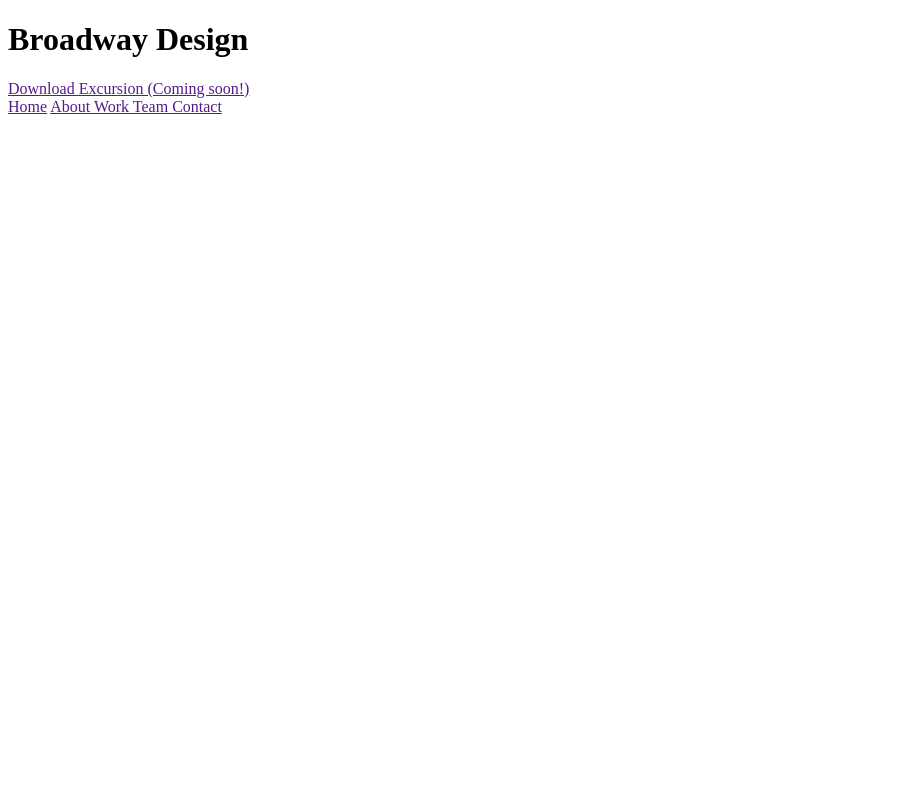
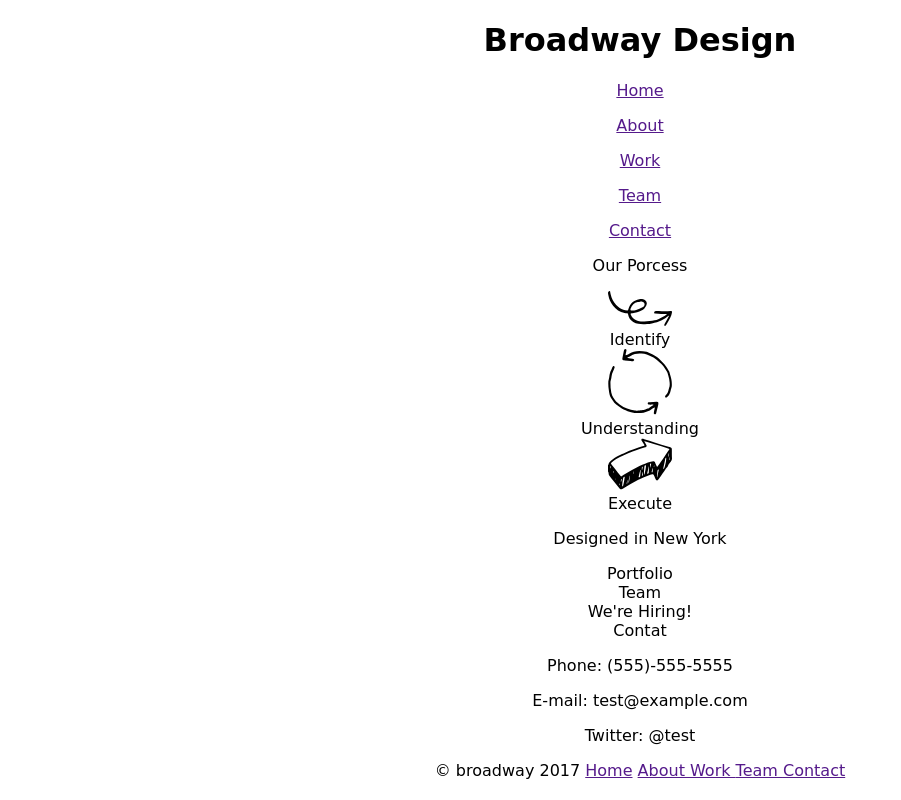
Before and after one commit to giomha/Broadway, a plain HTML site: page index.html in a window 1280 px wide. Shown: the whole page, without its empty margins (0-901 px from the left). Drawn offline with Linux system fonts and the light colour scheme.

Commit message:
Completed HTML, Starting CSS colding

```diff
--- a/index.html
+++ b/index.html
@@ -8,14 +8,51 @@
   <body>
     <div class = "bgpIron">
       <h1>Broadway Design</h1>
-      <a href="">Download Excursion (Coming soon!)</a>
-      <div ID = HeaderLinks>
+      <div ID = "HeadMenu">
+        <p><a href="">Home</a></p>
+        <p><a href="">About </a></p>
+        <p><a href="">Work </a></p>
+        <p><a href="">Team </a></p>
+        <p><a href="">Contact </a></p>
+      </div>
+      <p><div id=process>Our Porcess</div></p>
+      </div>
+      <div class="stregthIcon"> <img src="resources/images/identify.svg" /> </div>
+      <div class="StrHeading"> Identify </div>
+      <div class="Narrative" We focus on the most important details. </div>
+
+      <div class=stregthIcon><img src="resources/images/understand.svg" /></div>
+      <div class="StrHeading"> Understanding </div>
+      <div class="Narrative" We study our projects inside and out. </div>
+
+      <div class=stregthIcon><img src="resources/images/execute.svg" /></div>
+      <div class="StrHeading">Execute</div>
+      <div class="Narrative" We put everything we have into our work. </div>
+    <div class = "bgpIron"
+        div class="Strheading">
+          <p>Designed in New York </p>
+      </div>
+      <div class="StrHeading">Portfolio</div>
+      <div class="Narrative" Coming Soon </div>
+
+      <div class="StrHeading">Team</div>
+      <div class="Narrative"> We're Hiring! </div>
+
+      <div class="StrHeading">Contat</div>
+      <div class="Narrative">
+        <p>Phone: (555)-555-5555</P>
+        <p>E-mail: test@example.com</P>
+        <p>Twitter: @test</P>
+      </div>
+    </div>
+    <div id = "bottomHead">
+      <span="copyWrite"> &copy; broadway 2017</span>
         <a href="">Home</a>
         <a href="">About </a>
         <a href="">Work </a>
         <a href="">Team </a>
         <a href="">Contact </a>
-      </div>
     </div>
+
   </body>
 </html>
--- a/resources/css/style.css
+++ b/resources/css/style.css
@@ -0,0 +1,5 @@
+body {
+  font-family: cursive;
+  text-align: center;
+   background-color: white;
+}
```
